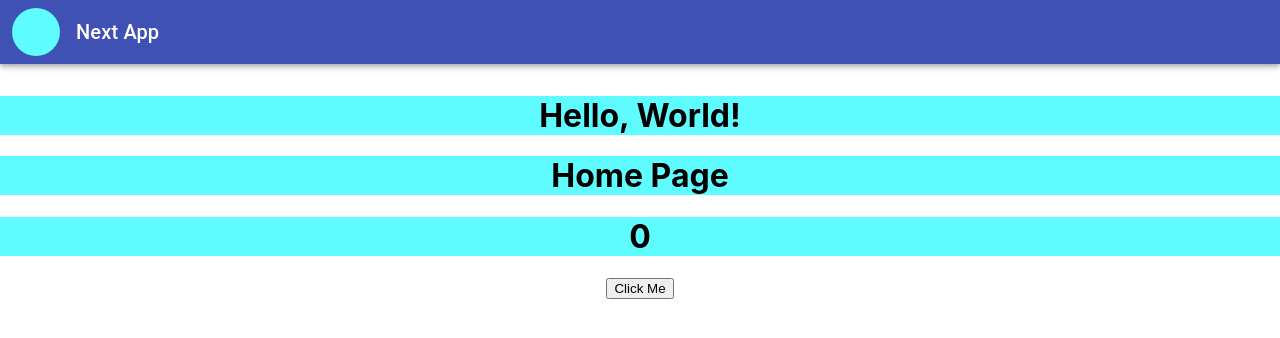
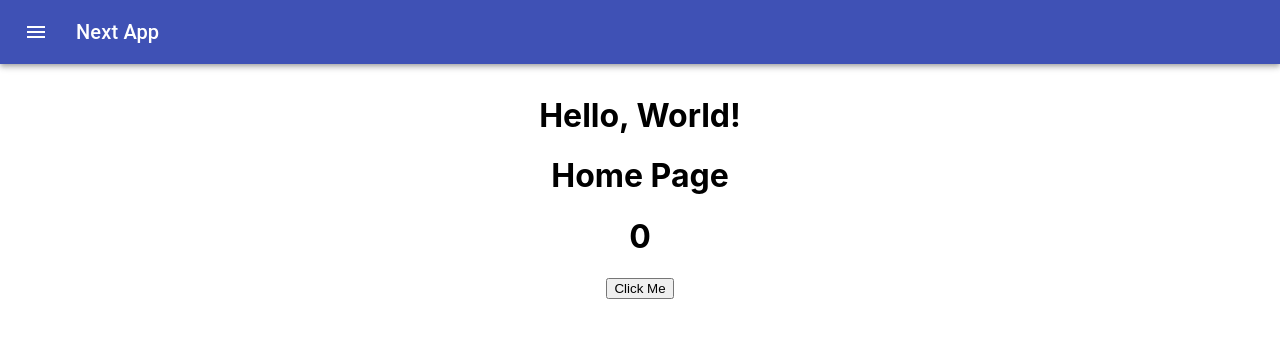
Before and after one commit to Khoa1468/Next-App, a Next.js app: page / in a window 1280 px wide. Shown: the top 338 px of the page. Built offline with nearby package versions, Linux system fonts and the light colour scheme.

Commit message:
Update globals.css

```diff
--- a/styles/globals.css
+++ b/styles/globals.css
@@ -4,23 +4,11 @@ body {
     Ubuntu, Cantarell, Fira Sans, Droid Sans, Helvetica Neue, sans-serif;
 }
 
-span,
-h1,
-h2,
-h3,
-h4,
-h5,
-h6::selection {
+p::selection {
   background: #5efcff
 }
 
-span,
-h1,
-h2,
-h3,
-h4,
-h5,
-h6::-moz-selection {
+p::-moz-selection {
   background: #5efcff
 }
 
```
